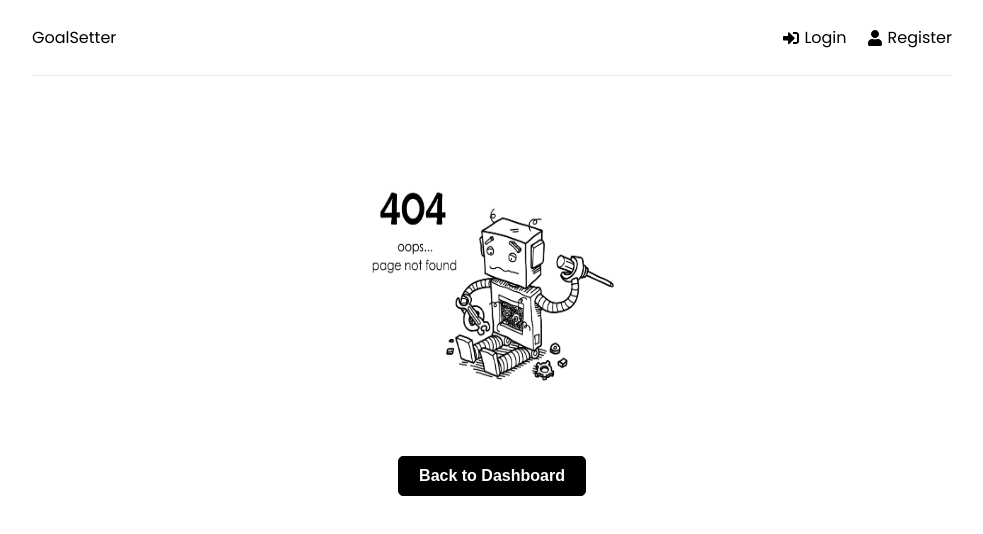
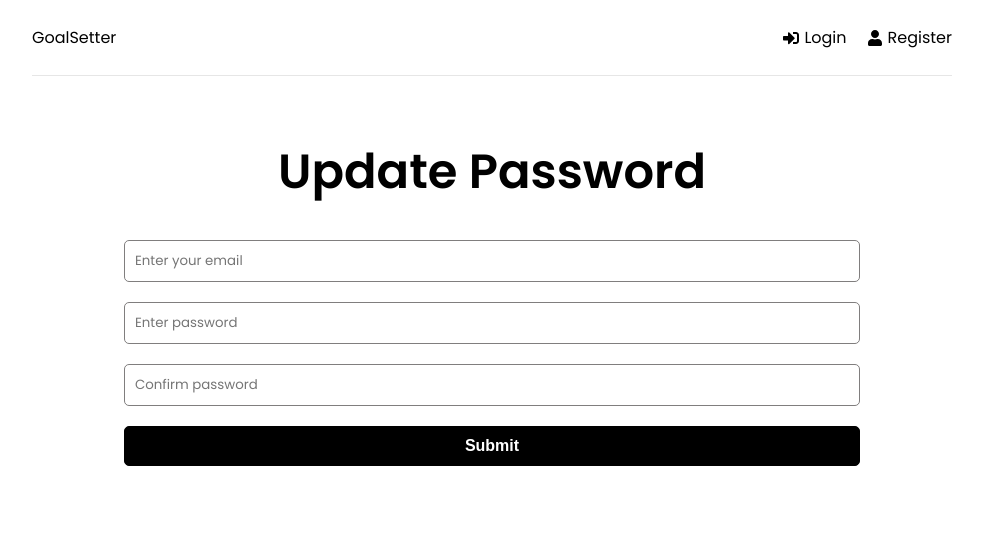
Before and after one commit to ankushyamkar10/GoalSetter, a React (Create React App) app in the folder frontend/: page /updatePassword in a window 1280 px wide. Shown: the top 534 px of the page, without its empty margins (148-1131 px from the left). Built offline with nearby package versions, Linux system fonts and the light colour scheme.

Commit message:
Implemented forgot password

```diff
--- a/frontend/src/App.js
+++ b/frontend/src/App.js
@@ -9,6 +9,7 @@ import Register from './Pages/Register';
 import Protect from './components/Protect';
 import PageNotFound from './Pages/PageNotFound';
 import InterMediatoryAuth from './Pages/InterMediattoryAuth';
+import UpdatePassword from './Pages/UpdatePassword';
 
 function App() {
   return (
@@ -20,6 +21,7 @@ function App() {
             <Route path='/' element={<Protect><Dashboard /></Protect>} />
             <Route path='/login' element={<Login />} />
             <Route path='/register' element={<Register />} />
+            <Route path='/updatePassword' element={<UpdatePassword />} />
             <Route path='/auth' element={<InterMediatoryAuth />} />
             <Route path='*' element={<PageNotFound />} />
           </Routes>
--- a/frontend/src/Pages/InterMediattoryAuth.jsx
+++ b/frontend/src/Pages/InterMediattoryAuth.jsx
@@ -27,9 +27,9 @@ const InterMediatoryAuth = () => {
     useEffect(() => {
         async function fetchAccessToken() {
             const response = await axios.post('https://goalsetter-backend-w8zw.onrender.com/api/users/getGoogleAuthCode', { code })
-            return response.data
+            return response.data;
         }
-        fetchAccessToken().then((res) => { dispatch(login(res)) }).catch((e) => { toast.error(e); window.location.href = '/' })
+        fetchAccessToken().then((res) => { dispatch(login(res)) }).catch((e) => { toast.error(e.message); window.location.href = '/' })
     }, [])
 
 
--- a/frontend/src/Pages/Login.jsx
+++ b/frontend/src/Pages/Login.jsx
@@ -1,6 +1,6 @@
 import { useState, useEffect } from 'react';
 import { useSelector, useDispatch } from 'react-redux';
-import { useNavigate } from 'react-router-dom';
+import { Link, useNavigate } from 'react-router-dom';
 import { toast } from 'react-toastify';
 import Spinner from '../components/Spinner';
 import { FaSignInAlt } from 'react-icons/fa';
@@ -103,6 +103,9 @@ function Login() {
             </button>
           </div>
         </form>
+        <Link to='/updatePassword'>
+          <div className='forgot-password'>Forgot password ?</div>
+        </Link>
       </section>
     </>
   );
--- a/frontend/src/Pages/Register.jsx
+++ b/frontend/src/Pages/Register.jsx
@@ -25,7 +25,6 @@ function Register() {
 
   useEffect(() => {
     if (isError) {
-      console.log(message);
       toast.error(message);
     }
     if (isSuccess || user) {
--- /dev/null
+++ b/frontend/src/Pages/UpdatePassword.jsx
@@ -0,0 +1,107 @@
+import React, { useEffect, useState } from 'react'
+import { useDispatch, useSelector } from 'react-redux';
+import { toast } from 'react-toastify';
+import { forgotPassword, reset } from '../features/auth/authSlice';
+
+const UpdatePassword = () => {
+
+    const [formData, setFormData] = useState({
+        email: '',
+        password: '',
+        confirmPassword: ''
+    });
+    const dispatch = useDispatch()
+
+    const { email, password, confirmPassword } = formData
+
+    const handleChange = (e) => {
+        setFormData((prevState) => ({
+            ...prevState,
+            [e.target.name]: e.target.value,
+        }));
+    };
+
+    const handleSubmit = (e) => {
+        e.preventDefault()
+
+        if (password === confirmPassword) {
+            dispatch(forgotPassword(formData))
+        }
+        else { toast.error("Password didn't matched!") }
+
+        setFormData((prevState) => ({
+            ...prevState,
+            password: '',
+            confirmPassword: ''
+        }))
+    }
+
+    const { user, isLoading, isError, isSuccess, message } = useSelector(
+        (state) => state.auth
+    );
+
+    useEffect(() => {
+        if (isError) {
+            toast.error(message);
+        }
+        if (isSuccess || user) {
+            window.location.href = ('/');
+        }
+        dispatch(reset());
+    }, [isError, isSuccess, user, dispatch]);
+    return (
+        <>
+            <section className='heading'>
+                <h1>
+                    Update Password
+                </h1>
+            </section>
+            <section className='form' style={{ marginTop: '2rem' }}>
+                <form onSubmit={handleSubmit}>
+                    <div className='form-group'>
+                        <input
+                            type='text'
+                            className='form-control'
+                            id='email'
+                            name='email'
+                            value={email}
+                            placeholder='Enter your email'
+                            onChange={handleChange}
+                            required
+                        />
+                    </div>
+                    <div className='form-group'>
+                        <input
+                            type='password'
+                            className='form-control'
+                            id='password'
+                            name='password'
+                            value={password}
+                            placeholder='Enter password'
+                            onChange={handleChange}
+                            required
+                        />
+                    </div>
+                    <div className='form-group'>
+                        <input
+                            type='password'
+                            className='form-control'
+                            id='password'
+                            name='confirmPassword'
+                            value={confirmPassword}
+                            placeholder='Confirm password'
+                            onChange={handleChange}
+                            required
+                        />
+                    </div>
+                    <div className='from-group'>
+                        <button type='submit' className='btn btn-block'>
+                            Submit
+                        </button>
+                    </div>
+                </form>
+            </section></>
+    )
+}
+
+export default UpdatePassword
--- a/frontend/src/features/auth/authService.js
+++ b/frontend/src/features/auth/authService.js
@@ -1,6 +1,7 @@
 import axios from 'axios';
 
 const API_URL = 'https://goalsetter-backend-w8zw.onrender.com/api/users/';
+// const API_URL = 'http://localhost:5000/api/users/'
 
 const register = async (userData) => {
   const response = await axios.post(API_URL, userData);
@@ -13,7 +14,7 @@ const register = async (userData) => {
 };
 
 const login = async (userData) => {
-  console.log(userData);
+
   const response = await axios.post(API_URL + 'login', userData);
 
   if (response.data) {
@@ -23,12 +24,23 @@ const login = async (userData) => {
   return response.data;
 };
 
+const forgotPassword = async (userData) => {
+  const response = await axios.patch(API_URL + 'updatePassword', userData);
+
+  if (response.data) {
+    localStorage.setItem('user', JSON.stringify(response.data));
+  }
+
+  return response.data;
+}
+
 
 
 const logout = async () => {
   localStorage.removeItem('user');
+
 };
 
-const authService = { register, logout, login };
+const authService = { register, logout, login, forgotPassword };
 
 export default authService;
--- a/frontend/src/features/auth/authSlice.js
+++ b/frontend/src/features/auth/authSlice.js
@@ -23,10 +23,10 @@ export const register = createAsyncThunk(
         error.message ||
         error.toString();
 
-        if (error.response.data.message) {
-          return thunkAPI.rejectWithValue(error.response.data.message);
-        }
-        return thunkAPI.rejectWithValue(message);
+      if (error.response.data.message) {
+        return thunkAPI.rejectWithValue(error.response.data.message);
+      }
+      return thunkAPI.rejectWithValue(message);
     }
   }
 );
@@ -34,6 +34,21 @@ export const register = createAsyncThunk(
 export const login = createAsyncThunk('/auth/login', async (user, thunkAPI) => {
   try {
     return await authService.login(user);
+  } catch (error) {
+    const message =
+      (error.reponse && error.reponse.data && error.response.data.message) ||
+      error.message ||
+      error.toString();
+    if (error.response.data.message) {
+      return thunkAPI.rejectWithValue(error.response.data.message);
+    }
+    return thunkAPI.rejectWithValue(message);
+  }
+});
+
+export const forgotPassword = createAsyncThunk('/auth/forgotPassword', async (userData, thunkAPI) => {
+  try {
+    return await authService.forgotPassword(userData);
   } catch (error) {
     const message =
       (error.reponse && error.reponse.data && error.response.data.message) ||
@@ -90,6 +105,19 @@ export const authSlice = createSlice({
         state.isError = true;
         state.message = action.payload;
         state.user = null;
+      }).addCase(forgotPassword.pending, (state) => {
+        state.isLoading = true;
+      })
+      .addCase(forgotPassword.fulfilled, (state, action) => {
+        state.isLoading = false;
+        state.isSuccess = true;
+        state.user = action.payload;
+      })
+      .addCase(forgotPassword.rejected, (state, action) => {
+        state.isLoading = false;
+        state.isError = true;
+        state.message = action.payload;
+        state.user = null;
       })
       .addCase(logout.fulfilled, (state) => {
         state.user = null;
--- a/frontend/src/index.css
+++ b/frontend/src/index.css
@@ -258,3 +258,10 @@ h3 {
 .Glogin img{
   margin-right: 0.5rem;
 }
+
+.forgot-password{
+  margin: 1rem auto;
+}
+.forgot-password:hover{
+  color: #777;
+}
```
Also changed, not shown: 2 other files (tests, documents, lock files or other folders).
